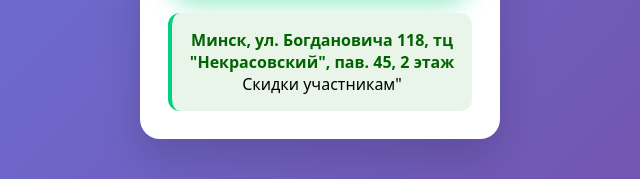
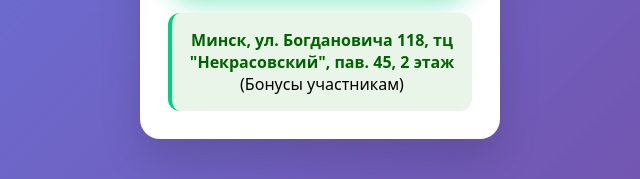
Before and after one commit to GPS-Minsk/Viber, a plain HTML site: page index.html in a window 1280 px wide. Shown: the part 492-671 px from the top of the page, 320-960 px from the left. Drawn offline with Linux system fonts and the light colour scheme.

Commit message:
Update index.html

```diff
--- a/index.html
+++ b/index.html
@@ -18,7 +18,7 @@
 <a href="https://invite.viber.com/?g2=AQBkJHlAzGH8O1YYmWD6aPHoUILi4GdAiZONFdUB4FvICaJJt4%2F7WD6Aj6YBpw%2F7" class="btn">ВОЙТИ В ГРУППУ</a>
 <div class="bonus">
 <span class="bonus-title">Минск, ул. Богдановича 118, тц "Некрасовский", пав. 45, 2 этаж</span>
-Скидки участникам"
+(Бонусы участникам)
 </div>
 </div>
 </body>
```
